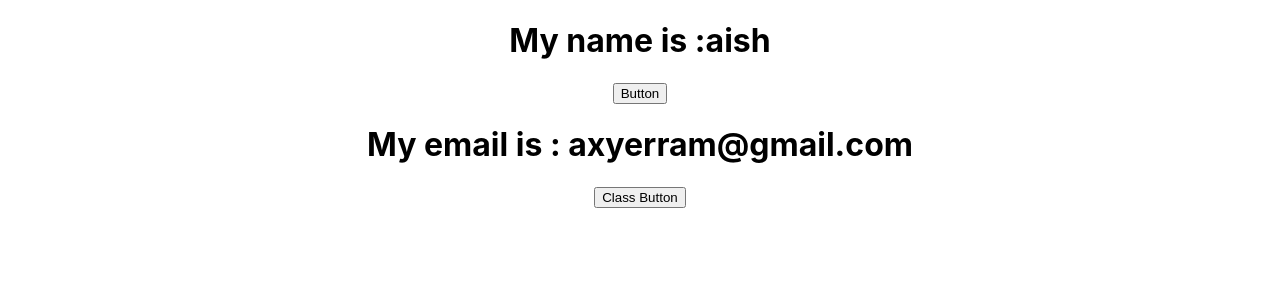
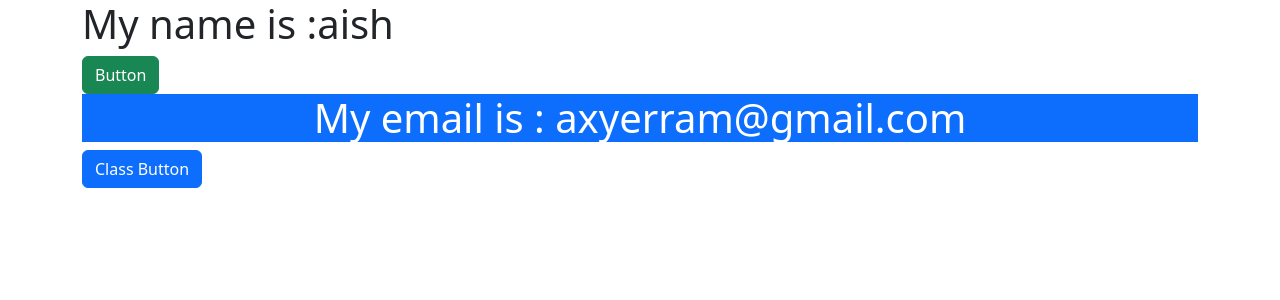
Before and after one commit to Aishwarya-yerram/python_react_app, a React (Create React App) app in the folder python_react_app/react-app/: page / in a window 1280 px wide. Shown: the top 300 px of the page. Built offline with nearby package versions, Linux system fonts and the light colour scheme.

Commit message:
added bootstrap styles

```diff
--- a/python_react_app/react-app/package.json
+++ b/python_react_app/react-app/package.json
@@ -6,6 +6,7 @@
     "@testing-library/jest-dom": "^5.17.0",
     "@testing-library/react": "^13.4.0",
     "@testing-library/user-event": "^13.5.0",
+    "bootstrap": "^5.3.1",
     "react": "^18.2.0",
     "react-dom": "^18.2.0",
     "react-scripts": "5.0.1",
--- a/python_react_app/react-app/src/App.js
+++ b/python_react_app/react-app/src/App.js
@@ -11,7 +11,7 @@ function App() {
 
 
   return (
-    <div className="App">
+    <div className="container">
       <Hello name="aish"/>
       <MyClass email="axyerram@gmail.com" myclick={clicked}/>
     </div>
--- a/python_react_app/react-app/src/components/Hello.js
+++ b/python_react_app/react-app/src/components/Hello.js
@@ -9,7 +9,7 @@ function Hello(props){
 	return (
 		<div>
 			<h1>My name is :{props.name} </h1>
-			<button onClick={ButtonClick}> Button </button>
+			<button className="btn btn-success" onClick={ButtonClick}> Button </button>
 		</div>
 	)
 }
--- a/python_react_app/react-app/src/components/MyClass.js
+++ b/python_react_app/react-app/src/components/MyClass.js
@@ -7,8 +7,8 @@ class MyClass extends Component {
 
 		return(
 			<div>
-				<h1> My email is : {this.props.email} </h1>
-				<button onClick={this.props.myclick}> Class Button</button>
+				<h1 className="bg-primary text-white text-center"> My email is : {this.props.email} </h1>
+				<button className="btn btn-primary" onClick={this.props.myclick}> Class Button</button>
 			</div>
 		)
 	}
--- a/python_react_app/react-app/src/index.js
+++ b/python_react_app/react-app/src/index.js
@@ -3,6 +3,7 @@ import ReactDOM from 'react-dom/client';
 import './index.css';
 import App from './App';
 import reportWebVitals from './reportWebVitals';
+import 'bootstrap/dist/css/bootstrap.min.css'
 
 const root = ReactDOM.createRoot(document.getElementById('root'));
 root.render(
```
Also changed, not shown: 1 other file (tests, documents, lock files or other folders).
